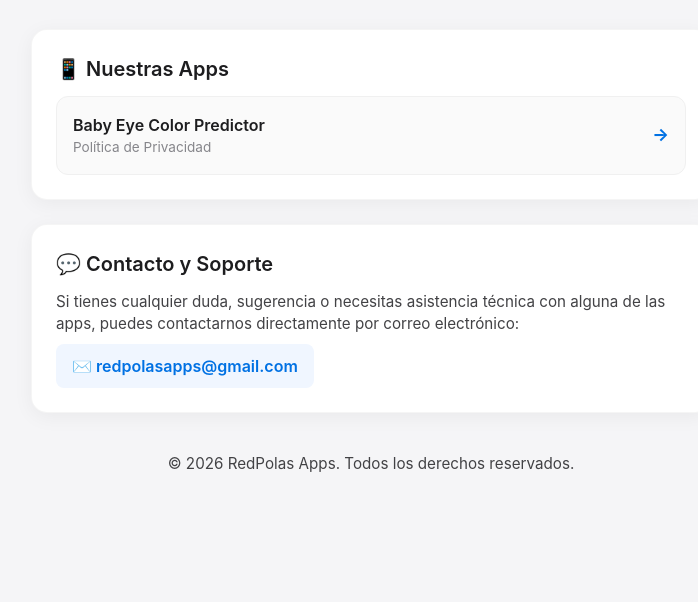
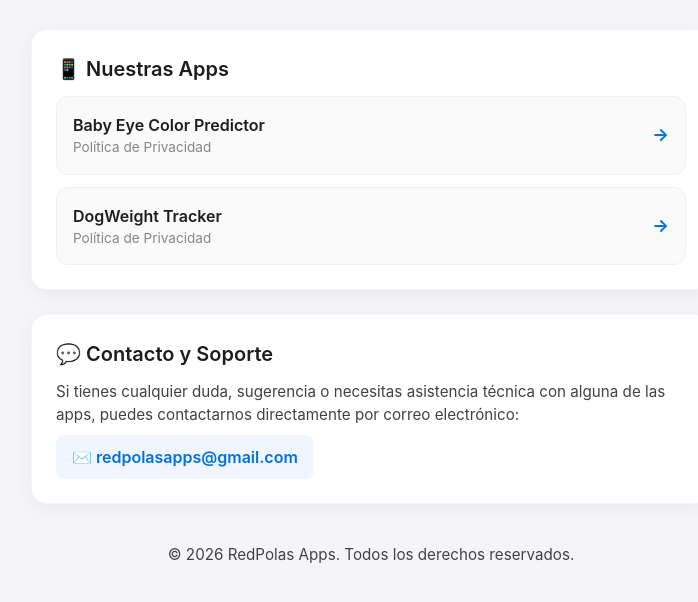
Before and after one commit to redpolasapps/redpolasapps.github.io, a plain HTML site: page index.html in a window 1280 px wide. Shown: the part 124-726 px from the top of the page, without its empty margins (269-967 px from the left). Drawn offline with Linux system fonts and the light colour scheme.

Commit message:
Update index.html

```diff
--- a/index.html
+++ b/index.html
@@ -166,6 +166,14 @@
                         </div>
                         <span class="arrow">→</span>
                     </a>
+
+                    <a href="DogWeight/privacy.html" class="app-card">
+                        <div class="app-info">
+                            <span class="app-name">DogWeight Tracker</span>
+                            <span class="app-action">Política de Privacidad</span>
+                        </div>
+                        <span class="arrow">→</span>
+                    </a>
                 </div>
             </section>
 
```
